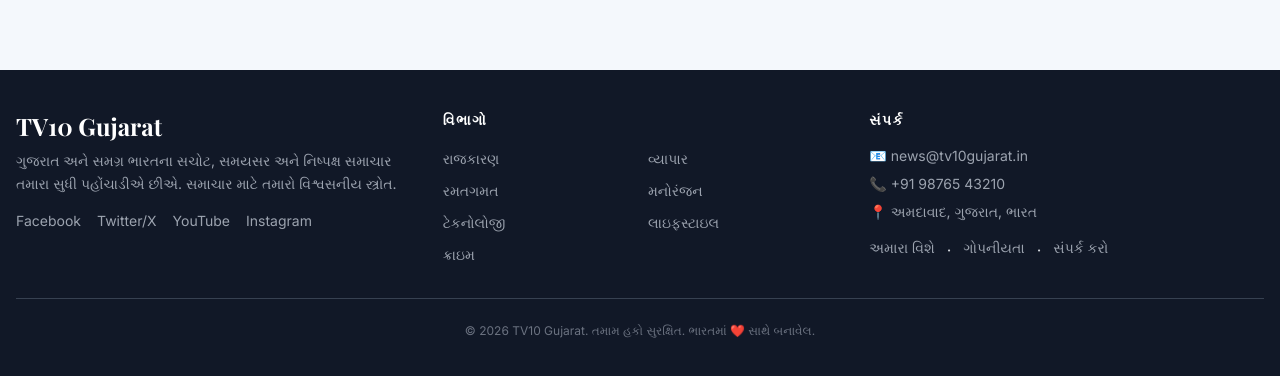
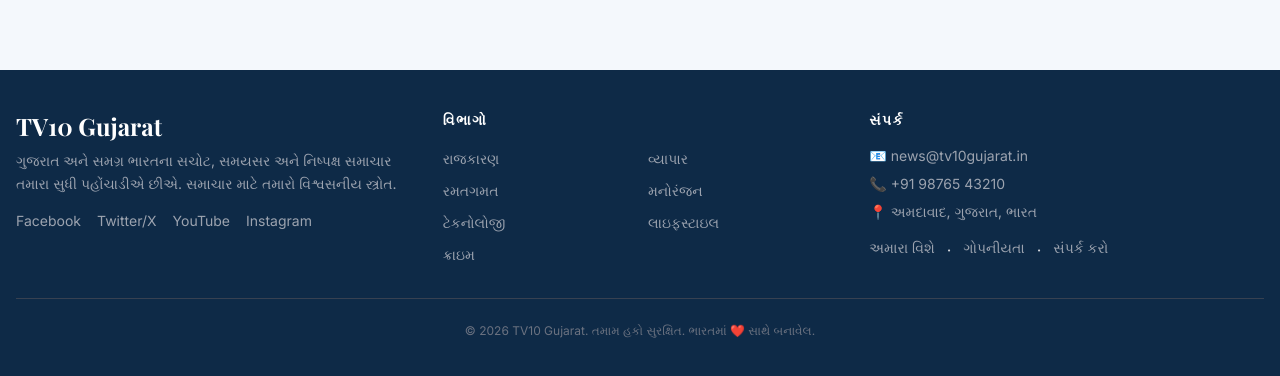
Before and after one commit to Pinak08/my-news-portal, a Next.js app: page / in a window 1280 px wide. Shown: the part 2594-2970 px from the top of the page. Built offline with nearby package versions, Linux system fonts and the light colour scheme; no server answers; the database is empty.

Commit message:
Update Footer.tsx

```diff
--- a/src/components/Footer.tsx
+++ b/src/components/Footer.tsx
@@ -8,7 +8,7 @@
   const year = new Date().getFullYear();
 
   return (
-    <footer className="bg-gray-900 text-gray-300 mt-12">
+    <footer className="bg-brand-navy text-gray-300 mt-12">
       <div className="max-w-7xl mx-auto px-4 py-10">
         <div className="grid grid-cols-1 md:grid-cols-3 gap-8 mb-8">
           {/* Brand */}
```
